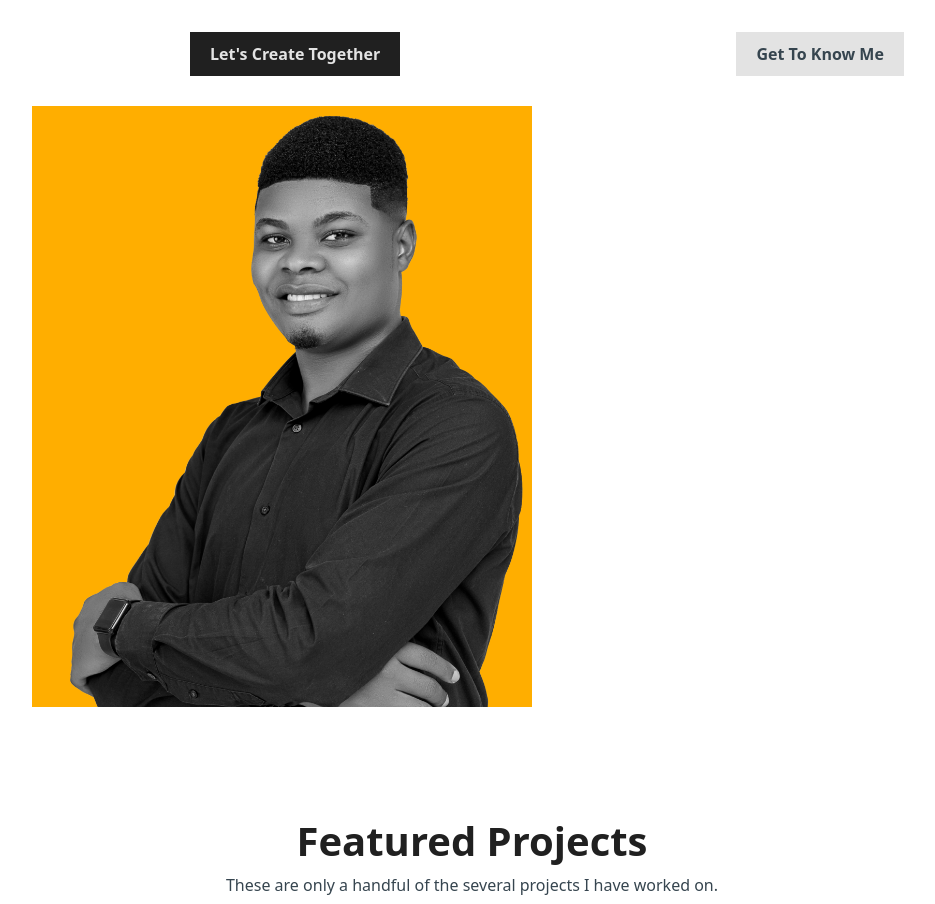
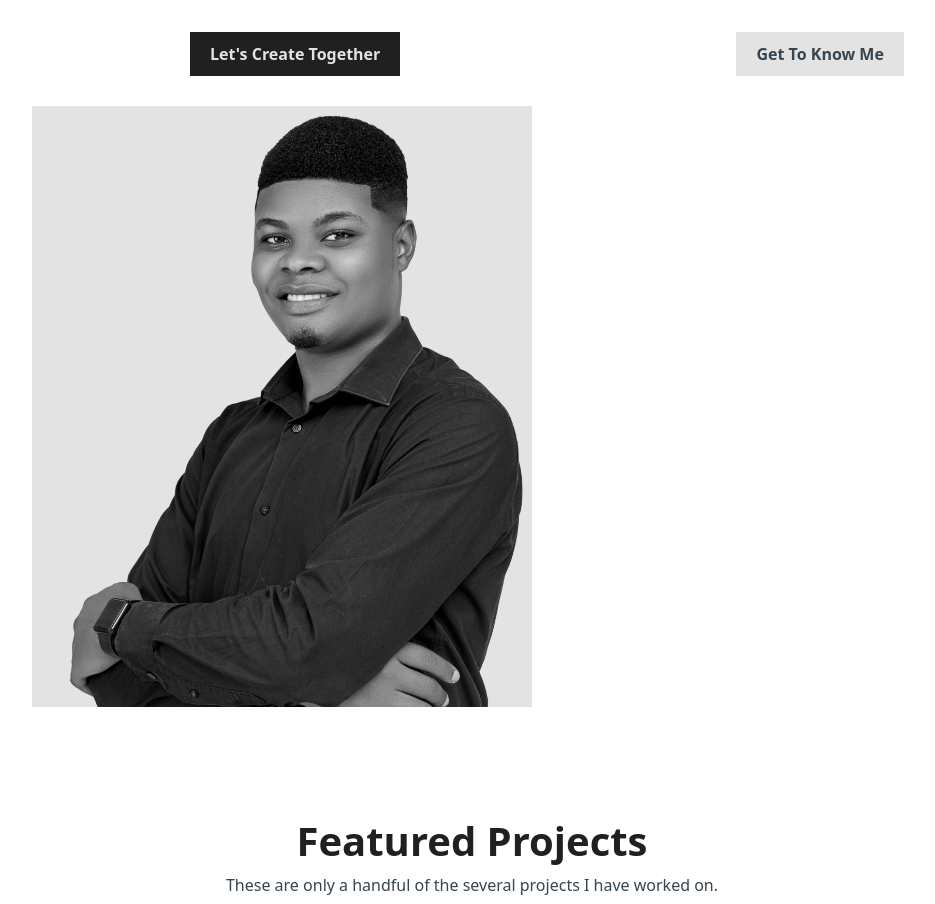
Before and after one commit to Bogvisuals/My-Portfolio, a plain HTML site: page index.html in a window 1280 px wide. Shown: the part 386-1290 px from the top of the page, without its empty margins (168-1103 px from the left). Drawn offline with nearby package versions, Linux system fonts and the light colour scheme; a web font is replaced by a local one.

Commit message:
fifth commit

```diff
--- a/style.css
+++ b/style.css
@@ -126,7 +126,7 @@ header{
     width: 100%;
 }
 .hero__img{
-    background-color: var(--brand);
+    background-color: var(--light);
     width: 500px;
     margin-right: 150px;
     transition: .5s;
```
